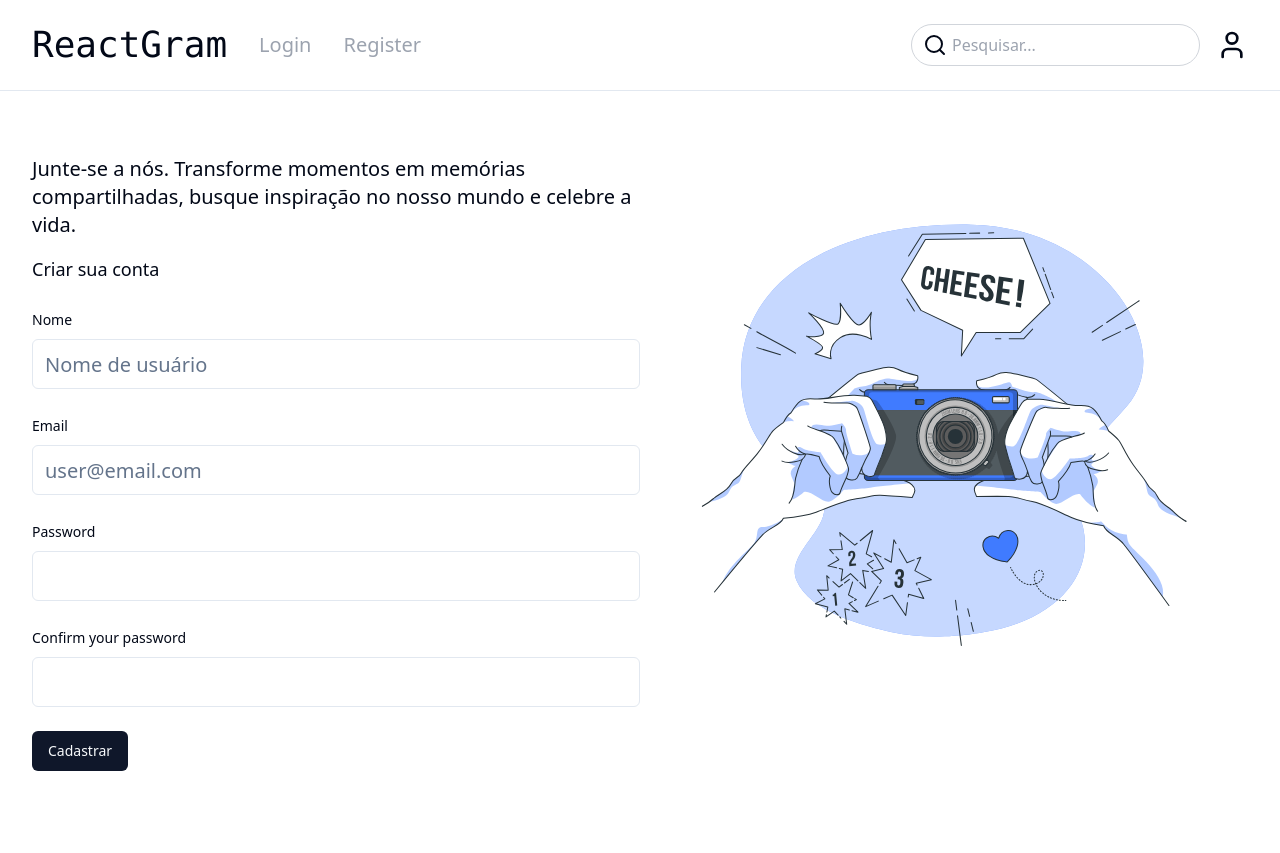
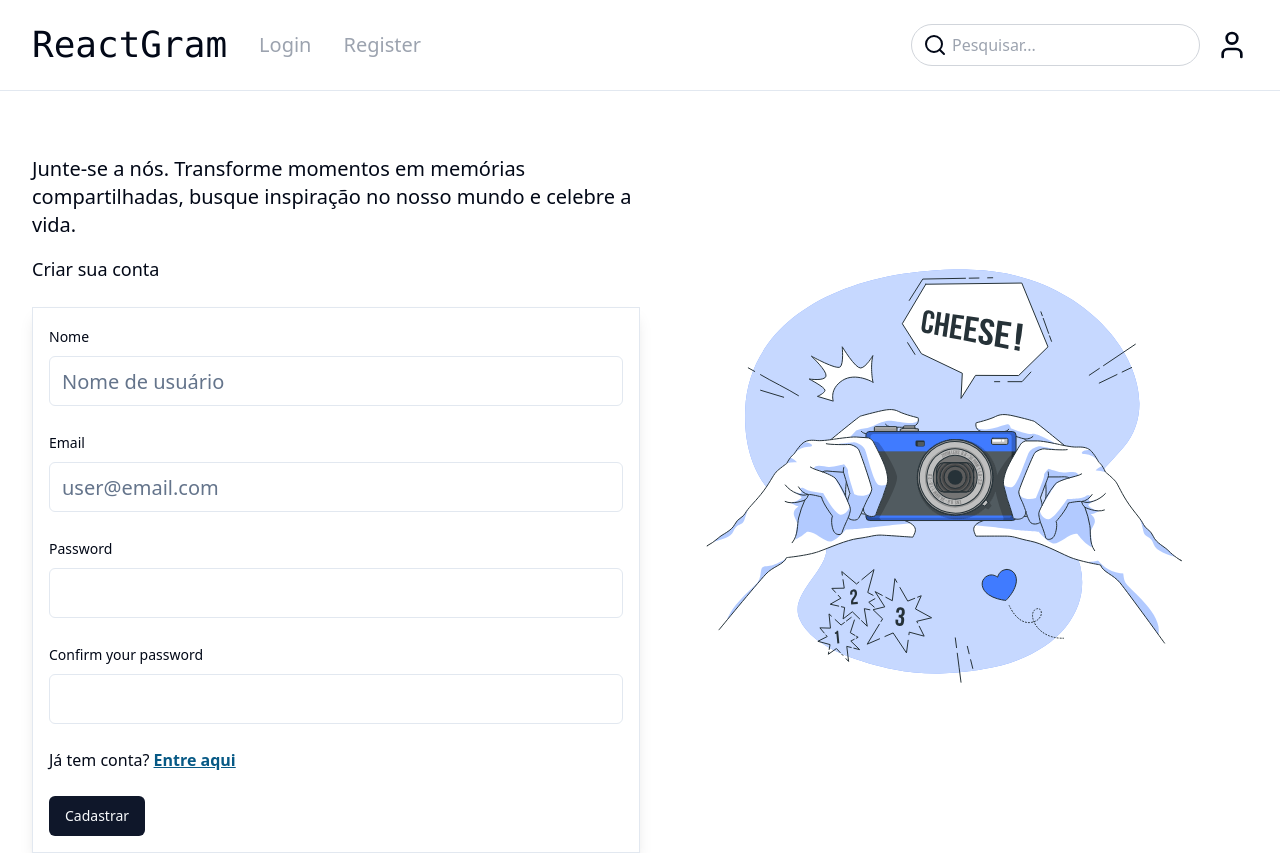
Before and after one commit to gustavoeloi/frontend-reactgram, a React (Vite) app: page /register in a window 1280 px wide. Before the commit the page ends 800 px from the top, so only its background shows below. Built offline with nearby package versions, Linux system fonts and the light colour scheme.

Commit message:
feat: adding redux store

```diff
--- a/package.json
+++ b/package.json
@@ -13,12 +13,14 @@
     "@hookform/resolvers": "^3.3.4",
     "@radix-ui/react-label": "^2.0.2",
     "@radix-ui/react-slot": "^1.0.2",
+    "@reduxjs/toolkit": "^2.2.3",
     "class-variance-authority": "^0.7.0",
     "clsx": "^2.1.0",
     "lucide-react": "^0.364.0",
     "react": "^18.2.0",
     "react-dom": "^18.2.0",
     "react-hook-form": "^7.51.2",
+    "react-redux": "^9.1.0",
     "react-router-dom": "^6.22.3",
     "tailwind-merge": "^2.2.2",
     "tailwindcss-animate": "^1.0.7",
--- a/src/main.tsx
+++ b/src/main.tsx
@@ -5,8 +5,14 @@ import "./index.css";
 
 import { BrowserRouter } from "react-router-dom";
 
+//Redux
+import { Provider } from "react-redux";
+import { store } from "./store.ts";
+
 ReactDOM.createRoot(document.getElementById("root")!).render(
   <BrowserRouter>
-    <App />
+    <Provider store={store}>
+      <App />
+    </Provider>
   </BrowserRouter>
 );
--- a/src/pages/Auth/Register.tsx
+++ b/src/pages/Auth/Register.tsx
@@ -17,6 +17,7 @@ import {
 } from "@/components/ui/form";
 import { Input } from "@/components/ui/input";
 import { Button } from "@/components/ui/button";
+import { Link } from "react-router-dom";
 
 const formSchema = z
   .object({
@@ -47,7 +48,7 @@ const Register = () => {
   });
 
   function onSubmit(values: z.infer<typeof formSchema>) {
-    console.log(values);
+    const user = values;
   }
 
   return (
@@ -62,7 +63,10 @@ const Register = () => {
             <p className="text-lg mt-4">Criar sua conta</p>
           </div>
           <Form {...form}>
-            <form onSubmit={form.handleSubmit(onSubmit)} className="space-y-6">
+            <form
+              onSubmit={form.handleSubmit(onSubmit)}
+              className="border p-4 shadow-lg  space-y-6"
+            >
               <FormField
                 control={form.control}
                 name="name"
@@ -131,6 +135,15 @@ const Register = () => {
                   </FormItem>
                 )}
               />
+              <p>
+                Já tem conta?{" "}
+                <Link
+                  to={"/login"}
+                  className="underline text-sky-800 font-bold"
+                >
+                  Entre aqui
+                </Link>
+              </p>
               <Button type="submit" className="mt-8">
                 Cadastrar
               </Button>
@@ -140,7 +153,7 @@ const Register = () => {
       </div>
 
       <div className=" hidden md:flex items-center justify-center">
-        <img src={cameraSVG} alt="Camera" className="w-full h-3/4" />
+        <img src={cameraSVG} alt="Camera" className="w-full max-h-[500px]" />
       </div>
     </div>
   );
--- /dev/null
+++ b/src/store.ts
@@ -0,0 +1,5 @@
+import { configureStore } from "@reduxjs/toolkit";
+
+export const store = configureStore({
+  reducer: {},
+});
```
Also changed, not shown: 2 other files (tests, documents, lock files or other folders).
